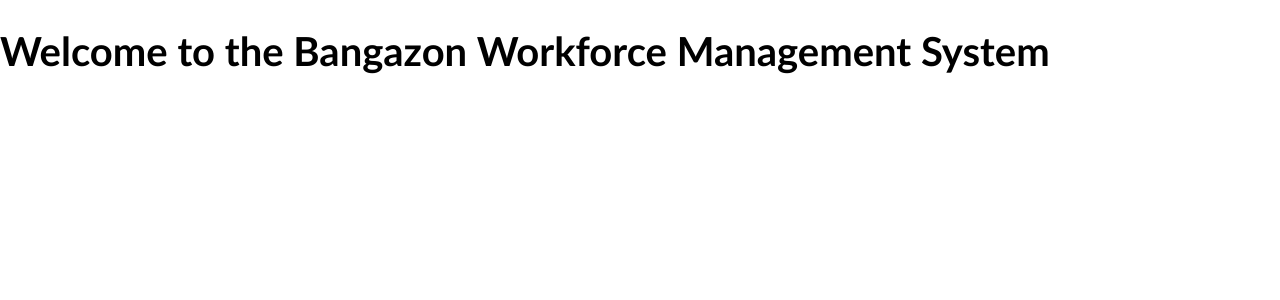
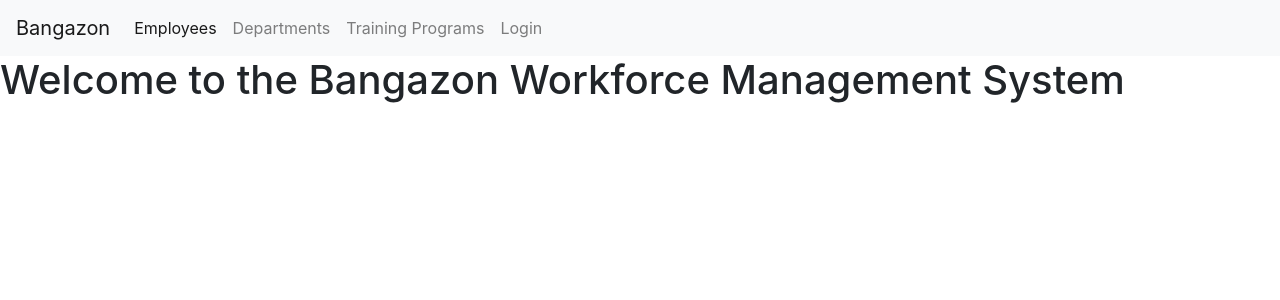
Before and after one commit to nss-cohort-40/banagzon-workforce-mgt-crunchy-frogs, a Django app: page / in a window 1280 px wide. Shown: the top 300 px of the page. Run offline with Django 3.2, Linux system fonts and the light colour scheme; some libraries are stand-ins or nearby versions.

Commit message:
navbar working with login and logout

```diff
--- a/hrapp/templates/shared/base.html
+++ b/hrapp/templates/shared/base.html
@@ -8,11 +8,53 @@
 
     <link rel="stylesheet" href="{% static 'styles/base.css' %}" type="text/css" media="screen" />
 
+    <!-- Bootstrap -->
+    <link rel="stylesheet" href="https://stackpath.bootstrapcdn.com/bootstrap/4.5.2/css/bootstrap.min.css"
+        integrity="sha384-JcKb8q3iqJ61gNV9KGb8thSsNjpSL0n8PARn9HuZOnIxN0hoP+VmmDGMN5t9UJ0Z" crossorigin="anonymous">
+    <script src="https://code.jquery.com/jquery-3.5.1.slim.min.js"
+        integrity="sha384-DfXdz2htPH0lsSSs5nCTpuj/zy4C+OGpamoFVy38MVBnE+IbbVYUew+OrCXaRkfj"
+        crossorigin="anonymous"></script>
+    <script src="https://cdn.jsdelivr.net/npm/popper.js@1.16.1/dist/umd/popper.min.js"
+        integrity="sha384-9/reFTGAW83EW2RDu2S0VKaIzap3H66lZH81PoYlFhbGU+6BZp6G7niu735Sk7lN"
+        crossorigin="anonymous"></script>
+    <script src="https://stackpath.bootstrapcdn.com/bootstrap/4.5.2/js/bootstrap.min.js"
+        integrity="sha384-B4gt1jrGC7Jh4AgTPSdUtOBvfO8shuf57BaghqFfPlYxofvL8/KUEfYiJOMMV+rV"
+        crossorigin="anonymous"></script>
+
     {% block css %}
     {% endblock %}
 </head>
 
 <body>
+    <nav class="navbar navbar-expand-lg navbar-light bg-light">
+        <a class="navbar-brand" href="/">Bangazon</a>
+        <button class="navbar-toggler" type="button" data-toggle="collapse" data-target="#navbarNavDropdown"
+            aria-controls="navbarNavDropdown" aria-expanded="false" aria-label="Toggle navigation">
+            <span class="navbar-toggler-icon"></span>
+        </button>
+        <div class="collapse navbar-collapse" id="navbarNavDropdown">
+            <ul class="navbar-nav">
+                <li class="nav-item active">
+                    <a class="nav-link" href="{% url 'hrapp:employee_list' %}">Employees</span></a>
+                </li>
+                <li class="nav-item">
+                    <a class="nav-link" href="{% url 'hrapp:employee_list' %}">Departments</a>
+                </li>
+                <li class="nav-item">
+                    <a class="nav-link" href="{% url 'hrapp:employee_list' %}">Training Programs</a>
+                </li>
+                {% if user.is_authenticated %}
+                <li class="nav-item">
+                    <a class="nav-link" href="{% url 'hrapp:logout' %}">Logout</a>
+                </li>
+                {% else %}
+                <li class="nav-item">
+                    <a class="nav-link" href="/accounts/login/">Login</a>
+                </li>
+                {% endif %}
+            </ul>
+        </div>
+    </nav>
 
     {% block content %}
     {% endblock %}
@@ -23,3 +65,15 @@
 </body>
 
 </html>
+<!-- Given that a user wants to view or manage resources
+When the user is looking at any view in the application
+Then there should be a navigation bar at the top with the following items
+
+Employees
+Departments
+Computers
+Training Programs
+Login/Logout
+Given that a user wants to view a list of resources
+When the user click on Employees, Deparments, Computers, or Training Programs in the nav bar
+Then the user should be presented with the list view of the corresponding resource -->
--- a/hrapp/views/Connection.py
+++ /dev/null
@@ -1,2 +0,0 @@
-class Connection:
-    db_path = "/home/felipe/workspace/django/banagzon-workforce-mgt-crunchy-frogs/db.sqlite3"
--- a/hrapp/views/employees/employee_list.py
+++ b/hrapp/views/employees/employee_list.py
@@ -5,7 +5,7 @@
 
 def employee_list(request):
     if request.method == 'GET':
-        with sqlite3.connect(Connection) as conn:
+        with sqlite3.connect(Connection.db_path) as conn:
             conn.row_factory = sqlite3.Row
             db_cursor = conn.cursor()
 
```
Also changed, not shown: 1 other file.
